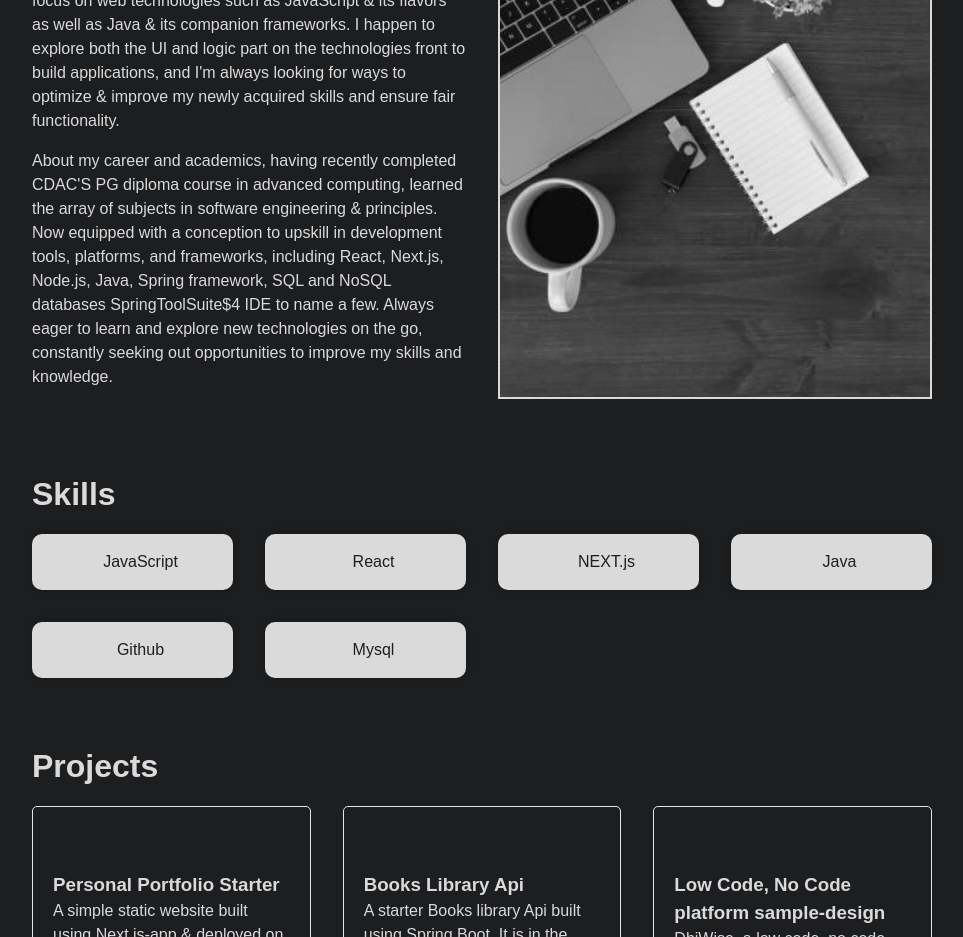
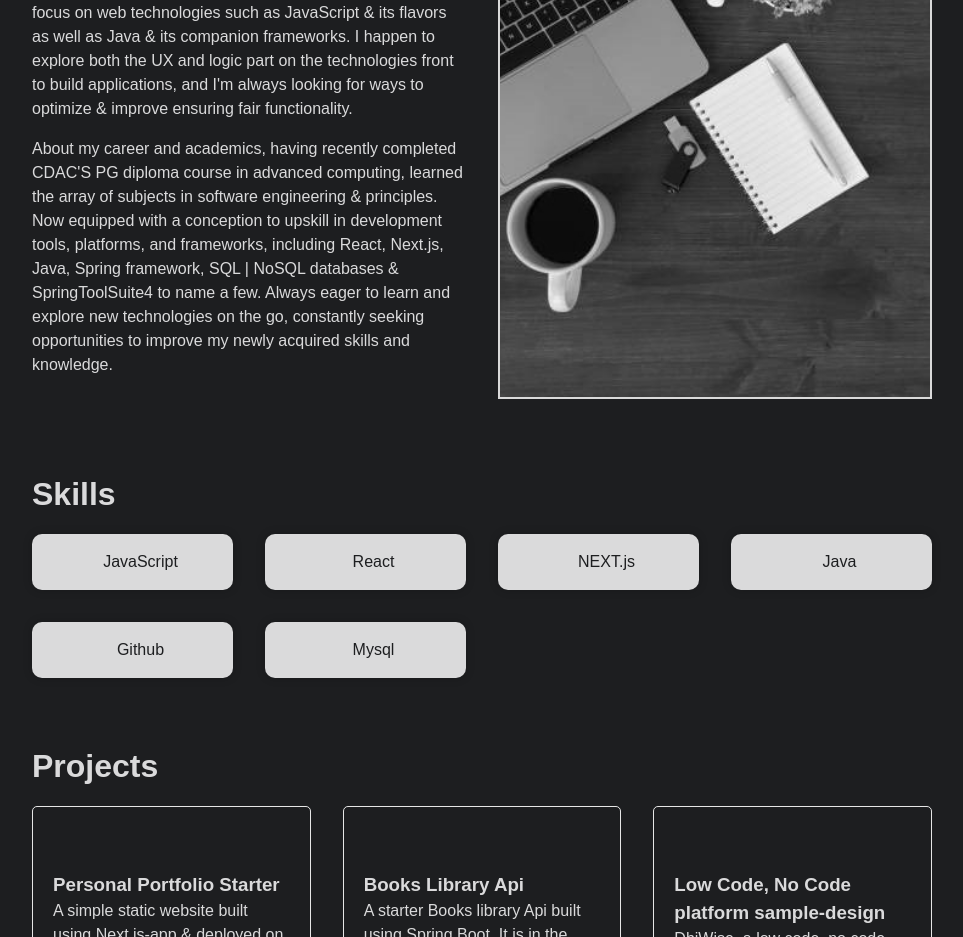
Before and after one commit to Shreyas9921/pratikwebportfolio, a Next.js app: page / in a window 1280 px wide. Shown: the part 1000-1937 px from the top of the page, without its empty margins (158-1121 px from the left). Built offline with nearby package versions, Linux system fonts and the light colour scheme.

Commit message:
Update About.jsx

```diff
--- a/src/components/About.jsx
+++ b/src/components/About.jsx
@@ -14,14 +14,14 @@ const About = () => {
             As a CS Engineer, I've  developed a passion for creating elegant and effective designs & solutions,
             having Adequate knowledge & foundation in software development, with a focus on web
             technologies such as JavaScript & its flavors as well as Java & its companion frameworks.
-            I happen to explore both the UI and logic part on the technologies front to build applications,
-            and I'm always looking for ways to optimize & improve my newly acquired skills and ensure fair functionality.
+            I happen to explore both the UX and logic part on the technologies front to build applications,
+            and I'm always looking for ways to optimize & improve ensuring fair functionality.
           </p>
           <p>About my career and academics, having recently completed CDAC'S PG diploma course in advanced computing,
             learned the array of subjects in software engineering & principles. Now equipped with a conception to upskill in
-            development tools, platforms, and frameworks, including React, Next.js, Node.js, Java, Spring framework,
-            SQL and NoSQL databases SpringToolSuite$4 IDE to name a few. Always eager to learn and explore new technologies on the go,
-            constantly seeking out opportunities to improve my skills and knowledge.</p>
+            development tools, platforms, and frameworks, including React, Next.js, Java, Spring framework,
+            SQL | NoSQL databases & SpringToolSuite4 to name a few. Always eager to learn and explore new technologies on the go,
+            constantly seeking opportunities to improve my newly acquired skills and knowledge.</p>
         </div>
         <div className="about-img">
           <Image src='/images/about.jpg' className="profile-img" width={300} height={500}/>
```
